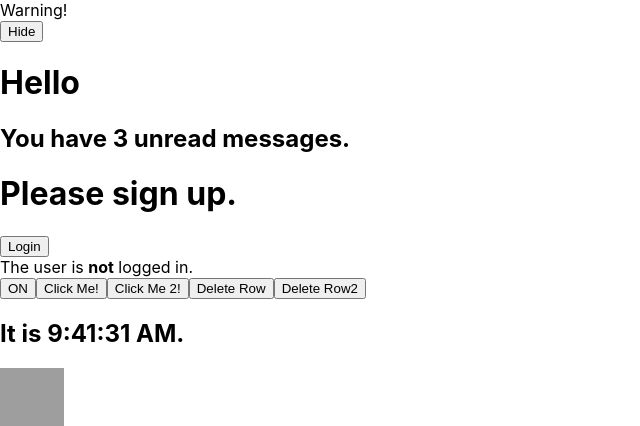
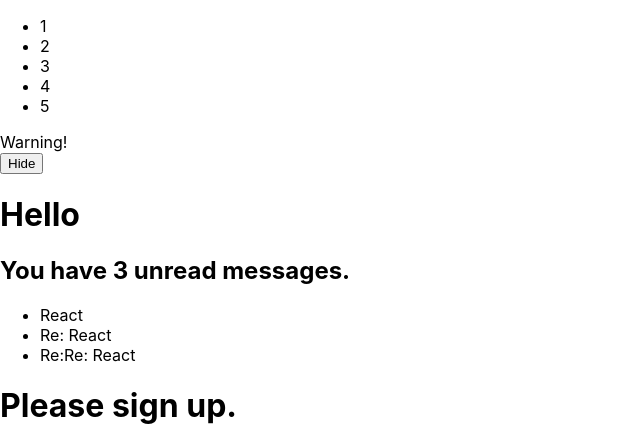
Before and after one commit to ChangLau/relearn-react-tencent, a React (Create React App) app: page / in a window 1280 px wide. Shown: the top 426 px of the page, without its empty margins (0-640 px from the left). Built offline with nearby package versions, Linux system fonts and the light colour scheme; grey boxes are pictures that could not be loaded.

Commit message:
列表 && Key 循环

```diff
--- a/src/components/component/Condition.js
+++ b/src/components/component/Condition.js
@@ -38,6 +38,11 @@ class Condition extends React.Component {
           {this.state.showWarning ? "Hide" : "Show"}
         </button>
         <Mailbox unreadMessages={this.state.messages}></Mailbox>
+        <ul>
+          {this.state.messages.map(message => (
+            <li key={message}>{message}</li>
+          ))}
+        </ul>
         <Greeting isLoggedIn={isLoggedIn} />
         {isLoggedIn ? (
           <LogoutButton onClick={this.handleLogoutClick} />
--- /dev/null
+++ b/src/components/component/List.js
@@ -0,0 +1,19 @@
+import React from "react";
+
+const ListItem = props => {
+  return <li>{props.value}</li>;
+};
+
+const NumberList = props => {
+  const numbers = props.numbers;
+  return (
+    <ul>
+      {numbers.map(number => (
+        // key 会传递信息给 React ，但不会传递给你的组件。
+        <ListItem key={number} value={number}></ListItem>
+      ))}
+    </ul>
+  );
+};
+
+export default NumberList;
--- a/src/components/main/Main.js
+++ b/src/components/main/Main.js
@@ -5,6 +5,7 @@ import Comment from "../component/Comment";
 import Clock from "../component/Clock";
 import Event from "../component/Event";
 import Condition from "../component/Condition";
+import NumberList from "../component/List";
 
 const Main = () => {
   const comment = {
@@ -15,8 +16,10 @@ const Main = () => {
     text: "NWSUAF",
     date: new Date()
   };
+  const numbers = [1, 2, 3, 4, 5];
   return (
     <div>
+      <NumberList numbers={numbers}></NumberList>
       <Condition></Condition>
       <Event></Event>
       <Clock></Clock>
```
